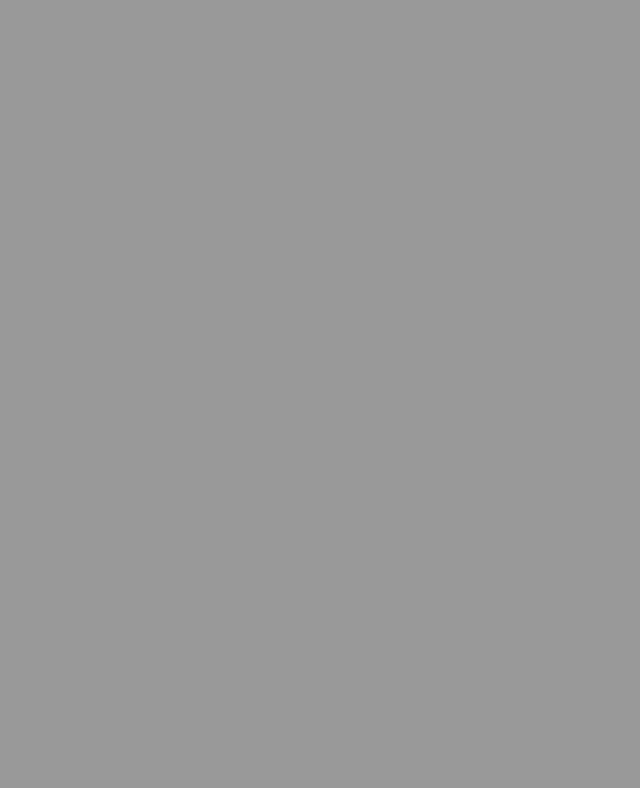
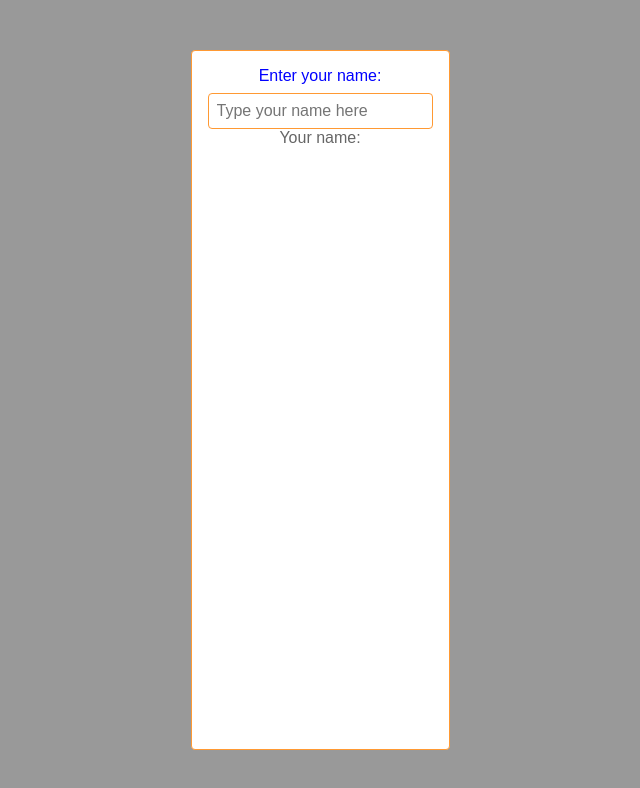
Before and after one commit to slowjojo/WildefeastCharacterCreator, a Vue app: page / in a window 1280 px wide. Shown: the top 788 px of the page, without its empty margins (320-960 px from the left). Built offline with nearby package versions, Linux system fonts and the light colour scheme.

Commit message:
setup styles.css, begun filling in pages
going strong gang!

```diff
--- a/src/App.vue
+++ b/src/App.vue
@@ -1,10 +1,10 @@
 <script setup lang="ts">
-import ToolSelector from './character-management/new/pages/index.vue'; // Update the path if necessary
+import IndexPage from './character-management/new/pages/index.vue'; // Update the path if necessary
 </script>
 
 <template>
   <div id="app">
-    <ToolSelector />
+    <IndexPage />
   </div>
 </template>
 
--- /dev/null
+++ b/src/UI/Style/style.css
@@ -0,0 +1,36 @@
+/* src/styles/variables.css */
+:root {
+    --background: #999999;
+    --border: #ff9933;
+    --headerText: #0000ff;
+    --primaryText: #333333;
+    --secondaryText: #666666;
+    --accentColor: #007bff;
+  }
+
+/* Apply a global reset */
+* {
+    margin: 0;
+    padding: 0;
+    box-sizing: border-box; /* Include padding and border in the element's total width and height */
+  }
+
+  html, body {
+    height: 100%; /* Ensure the body takes up the full viewport height */
+  }
+
+  body {
+    background-color: #ffffff; /* Set a default background color if needed */
+    font-family: Arial, sans-serif; /* Optional: Set a default font */
+  }
+
+  .container {
+    display: flex;
+  flex-direction: column; /* Stack children vertically */
+  align-items: center;    /* Center children horizontally */
+  justify-content: flex-start;/* Center children vertically */
+  height: 700px;
+  text-align: center;     /* Center text inside children */
+  padding: 1em;           /* Optional: Padding around the content */
+  background-color:white; /* Background color from theme */
+  }
--- a/src/character-management/new/pages/NamePage.vue
+++ b/src/character-management/new/pages/NamePage.vue
@@ -0,0 +1,51 @@
+<template>
+    <div class="container">
+      <label for="nameInput">Enter your name:</label>
+      <input id="nameInput" v-model="name" type="text" placeholder="Type your name here" />
+      <p>Your name: {{ name }}</p>
+    </div>
+  </template>
+
+  <script lang="ts">
+  import { defineComponent, ref } from 'vue';
+
+  export default defineComponent({
+    name: 'NamePage',
+    setup() {
+      const name = ref('');
+      return { name };
+    }
+  });
+  </script>
+
+  <style scoped>
+
+
+  div {
+    color: var(--primaryText);
+    padding: 1em;
+    border: 1px solid var(--border);
+    border-radius: 4px;
+  }
+
+  label {
+    display: block;
+    margin-bottom: 0.5em;
+    color: var(--headerText);
+  }
+
+  input {
+    padding: 0.5em;
+    border: 1px solid var(--border);
+    border-radius: 4px;
+    font-size: 1em;
+    width: 100%;
+    max-width: 300px;
+    color: var(--primaryText);
+  }
+
+  p {
+    font-size: 1em;
+    color: var(--secondaryText);
+  }
+  </style>
--- a/src/character-management/new/pages/index.vue
+++ b/src/character-management/new/pages/index.vue
@@ -1,14 +1,18 @@
 <template>
   <div>
-    <!-- Page content goes here -->
+    <NamePage />
   </div>
 </template>
 
 <script lang="ts">
 import { defineComponent } from 'vue';
+import NamePage from './NamePage.vue'; // Update the path to where NamePage.vue is located
 
 export default defineComponent({
   name: 'IndexPage',
+  components: {
+    NamePage // Register NamePage component
+  },
   setup() {
     // Component logic goes here
   }
--- a/src/main.ts
+++ b/src/main.ts
@@ -1,10 +1,7 @@
 import { createApp } from 'vue';
-import './style.css';
 import App from './App.vue';
-import './assets/css/global.css';
+import './UI/Style/style.css';
 import vuetify from './plugins/vuetify';
 
-createApp(App).mount('#app');
 const app = createApp(App);
-app.use(vuetify);
 app.mount('#app');
```
Also changed, not shown: src/UI/Style/Themes/common.ts (deleted, +0 -10 lines).
